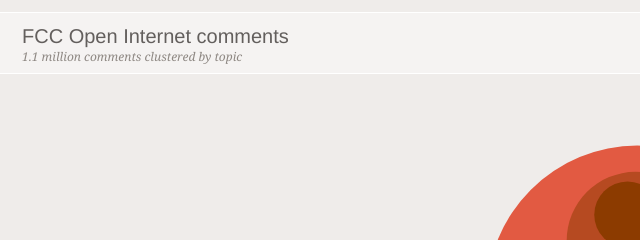
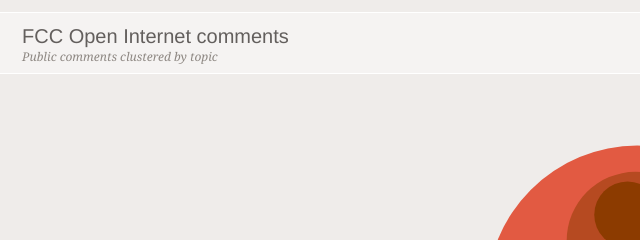
Before and after one commit to sunlightlabs/fcc-net-neutrality-comments, a plain HTML site: page cluster_viz/index.html in a window 1280 px wide. Shown: the top 240 px of the page, 0-640 px from the left. Drawn offline with nearby package versions, Linux system fonts and the light colour scheme.

Commit message:
Don't mention comment count.

```diff
--- a/cluster_viz/index.html
+++ b/cluster_viz/index.html
@@ -15,7 +15,7 @@
                         FCC Open Internet comments
                     </div>
                     <div class="explanatory">
-                        1.1 million comments clustered by topic
+                        Public comments clustered by topic
                     </div>
                 </div>
                 <div class="header-logo">
```
